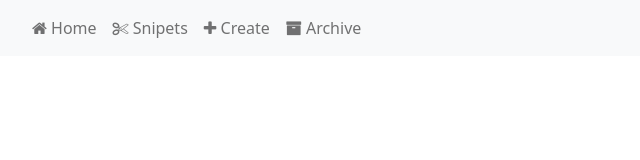
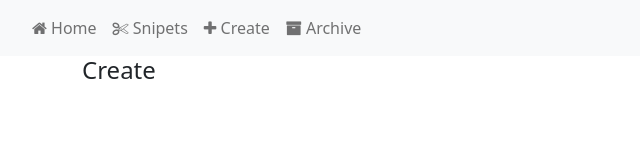
Before and after one commit to mlgmontage/EssayClipper, a React app: page /create in a window 1280 px wide. Shown: the top 160 px of the page, without its empty margins (0-640 px from the left). Built offline with nearby package versions, Linux system fonts and the light colour scheme; the HTML template or start-up script is replaced by a standard one.

Commit message:
create component

```diff
--- a/src/App.js
+++ b/src/App.js
@@ -3,6 +3,7 @@ import Navbar from "./components/Navbar";
 import Splash from "./components/Splash";
 import { BrowserRouter as Router, Route, Switch } from "react-router-dom";
 import Snipets from "./components/Snipets";
+import Create from "./components/Create";
 
 class App extends Component {
   render() {
@@ -13,6 +14,7 @@ class App extends Component {
           <Switch>
             <Route path="/" exact component={Splash} />
             <Route path="/snipets" exact component={Snipets} />
+            <Route path="/create" exact component={Create} />
           </Switch>
         </div>
       </Router>
--- /dev/null
+++ b/src/components/Create.js
@@ -0,0 +1,21 @@
+import React, { Component } from "react";
+
+/**
+ * TODO: Submit from & submit button
+ */
+
+class Create extends Component {
+  constructor(props) {
+    super(props);
+  }
+
+  render() {
+    return (
+      <div>
+        <h4>Create</h4>
+      </div>
+    );
+  }
+}
+
+export default Create;
--- a/src/components/Navbar.js
+++ b/src/components/Navbar.js
@@ -24,9 +24,9 @@ class Navbar extends Component {
                   </Link>
                 </li>
                 <li className="nav-item">
-                  <a className="nav-link" href="#">
+                  <Link className="nav-link" to="/create">
                     <i className="fa fa-plus"></i> Create
-                  </a>
+                  </Link>
                 </li>
                 <li className="nav-item">
                   <a className="nav-link" href="#">
```
